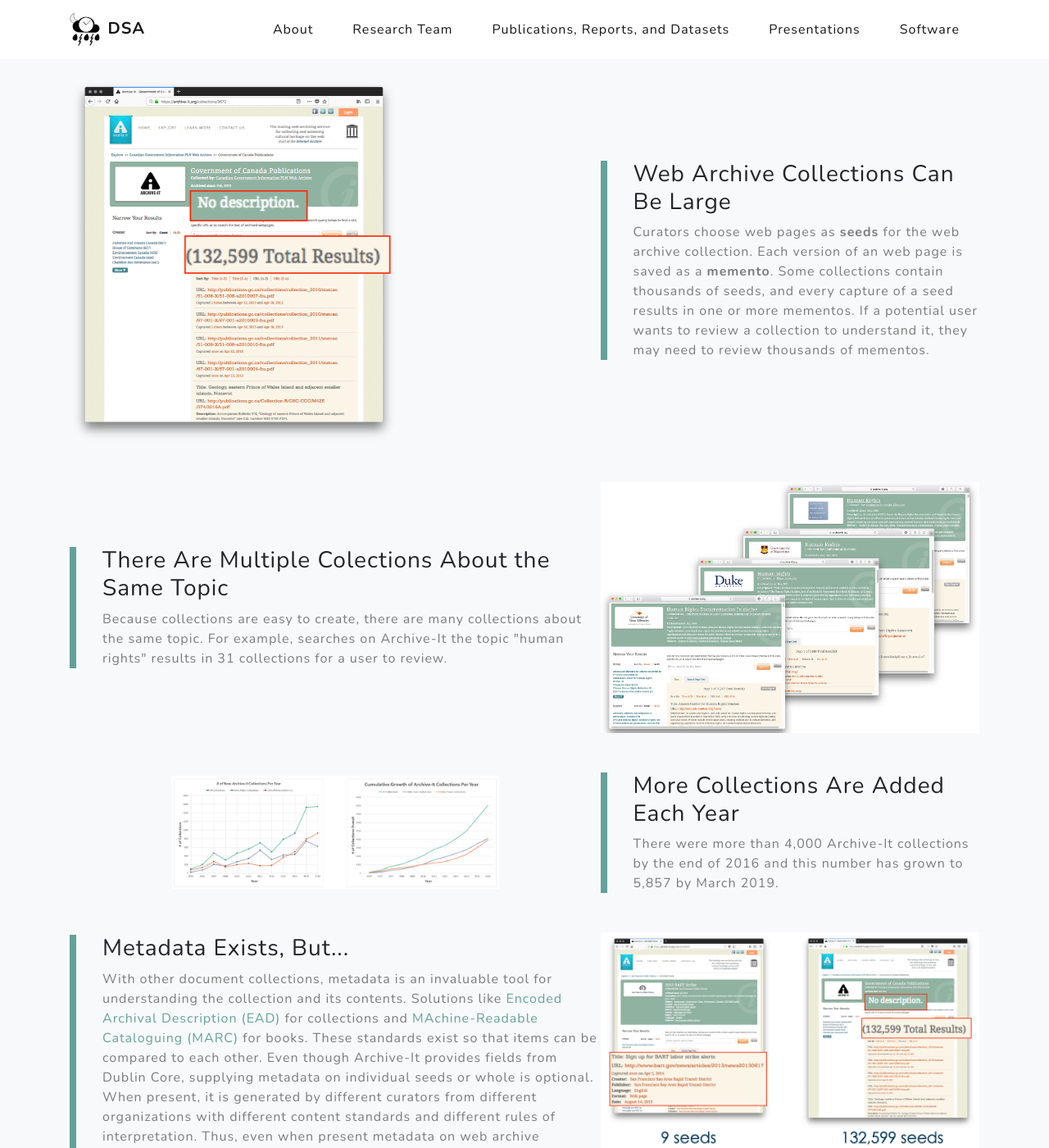
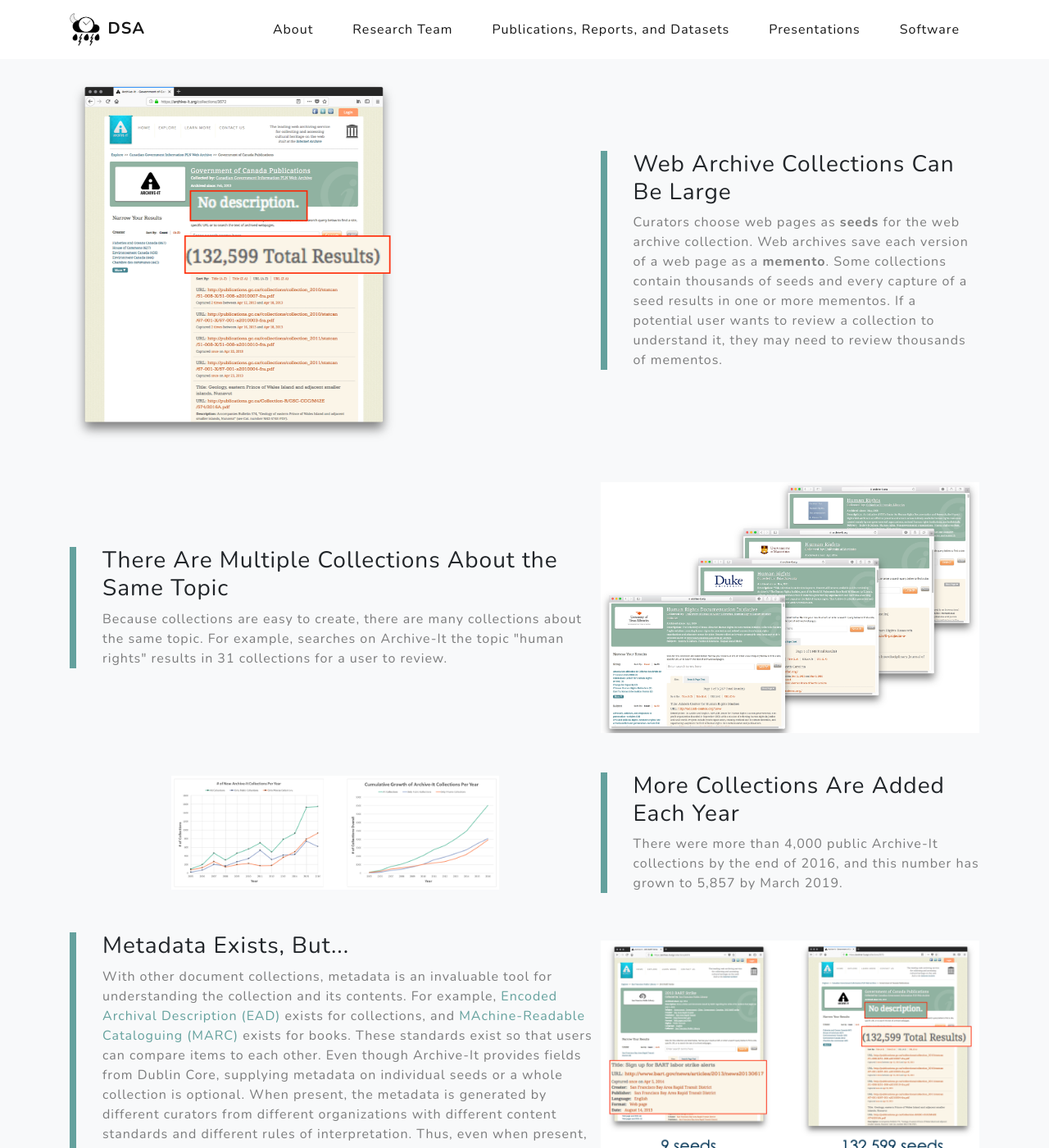
Before and after one commit to oduwsdl/oduwsdl.github.io, a Jekyll site: the page built from about.html, in a window 1280 px wide and 1400 px high, scrolled down 1587 px. Shown: the whole window at 82% size. Built offline with Jekyll 4.4.1, drawn with Linux system fonts in a browser that asks for light colours; nearby versions of some CDN libraries; some of the changed text lies outside the part shown.

Commit message:
corrections for spelling, grammar, etc.

```diff
--- a/about.html
+++ b/about.html
@@ -92,7 +92,7 @@
                 <div class="featured-text text-center text-lg-left">
                     <h3>Web Archive Collections Can Be Large</h3>
                     <p class="text-black-50 mb-0">
-                        Curators choose web pages as <strong>seeds</strong> for the web archive collection. Each version of an web page is saved as a <strong>memento</strong>. Some collections contain thousands of seeds, and every capture of a seed results in one or more mementos. If a potential user wants to review a collection to understand it, they may need to review thousands of mementos.
+                        Curators choose web pages as <strong>seeds</strong> for the web archive collection. Web archives save each version of a web page as a <strong>memento</strong>. Some collections contain thousands of seeds and every capture of a seed results in one or more mementos. If a potential user wants to review a collection to understand it, they may need to review thousands of mementos.
                     </p>
                 </div>
             </div>
@@ -101,7 +101,7 @@
         <div class="row align-items-center no-gutters mb-4 mb-lg-5">
             <div class="col-xl-7 col-lg-6">
                 <div class="featured-text text-center text-lg-left">
-                    <h3>There Are Multiple Colections About the Same Topic</h3>
+                    <h3>There Are Multiple Collections About the Same Topic</h3>
                     <p class="text-black-50 mb-0">
                         Because collections are easy to create, there are many collections about the same topic. For example, searches on Archive-It the topic &quot;human rights&quot; results in 31 collections for a user to review.
                     </p>
@@ -120,7 +120,7 @@
                 <div class="featured-text text-center text-lg-left">
                     <h3>More Collections Are Added Each Year</h3>
                     <p class="text-black-50 mb-0">
-                        There were more than 4,000 Archive-It collections by the end of 2016 and this number has grown to 5,857 by March 2019.
+                        There were more than 4,000 public Archive-It collections by the end of 2016, and this number has grown to 5,857 by March 2019.
                     </p>
                 </div>
             </div>
@@ -131,7 +131,7 @@
                 <div class="featured-text text-center text-lg-left">
                     <h3>Metadata Exists, But...</h3>
                     <p class="text-black-50 mb-0">
-                        With other document collections, metadata is an invaluable tool for understanding the collection and its contents. Solutions like <a href="http://www.dlib.org/dlib/november99/11pitti.html">Encoded Archival Description (EAD)</a> for collections and <a href="https://www.loc.gov/marc/96principl.html">MAchine-Readable Cataloguing (MARC)</a> for books. These standards exist so that items can be compared to each other. Even though Archive-It provides fields from Dublin Core, supplying metadata on individual seeds or whole is optional. When present, it is generated by different curators from different organizations with different content standards and different rules of interpretation. Thus, even when present metadata on web archive collections cannot be reliably compared for understanding.
+                        With other document collections, metadata is an invaluable tool for understanding the collection and its contents. For example, <a href="http://www.dlib.org/dlib/november99/11pitti.html">Encoded Archival Description (EAD)</a> exists for collections, and <a href="https://www.loc.gov/marc/96principl.html">MAchine-Readable Cataloguing (MARC)</a> exists for books. These standards exist so that users can compare items to each other. Even though Archive-It provides fields from Dublin Core, supplying metadata on individual seeds or a whole collection is optional. When present, the metadata is generated by different curators from different organizations with different content standards and different rules of interpretation. Thus, even when present, users cannot reliably compare metadata on web archive collections in order to understand them.
                     </p>
                 </div>
             </div>
```
Also changed, not shown: other parts of about.html (+5 -5 lines).
